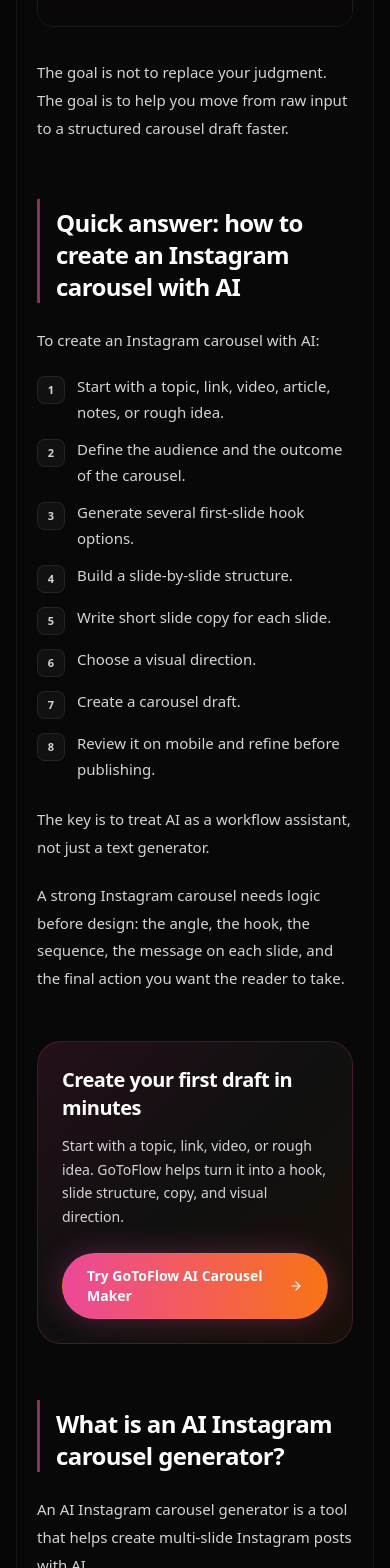
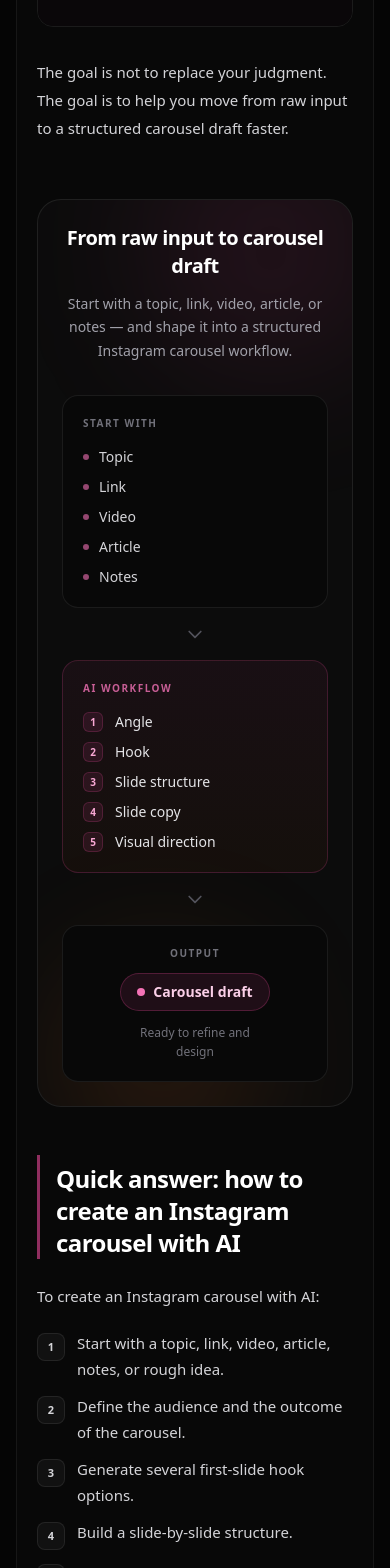
Before and after one commit to matteimikeska49-bot/gtf, a React (Vite) app: page /blog/ai-instagram-carousel-generator in a window 390 px wide. Shown: the part 2820-4388 px from the top of the page. Built offline with nearby package versions, Linux system fonts and the light colour scheme.

Commit message:
Add reusable workflow mockup to AI Instagram article

```diff
--- a/src/components/blog/AiInstagramCarouselGeneratorPage.jsx
+++ b/src/components/blog/AiInstagramCarouselGeneratorPage.jsx
@@ -1,6 +1,6 @@
-import React, { useEffect } from 'react';
+import React, { useEffect, useState } from 'react';
 import { motion } from 'framer-motion';
-import { ArrowRight, Check, ChevronRight, Sparkles } from 'lucide-react';
+import { ArrowRight, Check, ChevronRight, ChevronDown, Sparkles } from 'lucide-react';
 import { Link } from 'react-router-dom';
 import { Header } from '../Header';
 import { Footer } from '../Footer';
@@ -8,6 +8,7 @@ import { MainLayout } from '../MainLayout';
 import { CookieBanner } from '../CookieBanner';
 import { getAppUrlWithRef } from '../../utils/url';
 import { useIsMobile } from '../../hooks/useIsMobile';
+import { InputToCarouselWorkflowMockup } from '../seo-visuals/InputToCarouselWorkflowMockup';
 
 const CTA_URL = 'https://app.gotoflow.io';
 
@@ -449,14 +450,39 @@ const NumberList = ({ items }) => (
 );
 
 const CTABox = ({ heading, text, button }) => (
-  <div className="relative my-12 md:my-16 overflow-hidden rounded-3xl border border-pink-500/20 bg-gradient-to-br from-pink-500/[0.12] via-white/[0.035] to-orange-500/[0.08] p-6 md:p-8">
+  <div className="relative my-12 md:my-16 overflow-hidden rounded-3xl border border-pink-500/25 bg-gradient-to-br from-pink-500/[0.14] via-white/[0.04] to-orange-500/[0.10] p-6 md:p-8">
+    <div className="pointer-events-none absolute -inset-px rounded-3xl" aria-hidden="true">
+      <div className="absolute -top-12 -left-12 w-56 h-56 rounded-full bg-pink-500/20 blur-3xl opacity-60" />
+      <div className="absolute -bottom-10 -right-10 w-48 h-48 rounded-full bg-orange-500/15 blur-3xl opacity-50" />
+    </div>
     <div className="relative z-10 flex flex-col md:flex-row md:items-center md:justify-between gap-6">
       <div>
         <h3 className="text-xl md:text-2xl font-bold text-white tracking-tight mb-3">{heading}</h3>
         <p className="text-zinc-300 text-sm md:text-base leading-[1.7] max-w-2xl">{text}</p>
       </div>
-      <a href={getAppUrlWithRef(CTA_URL)} className="shrink-0 inline-flex items-center justify-center gap-2 px-6 py-3 rounded-full font-bold text-white bg-gradient-to-r from-pink-500 to-orange-500 text-sm hover:scale-105 active:scale-[0.98] transition-all shadow-[0_0_30px_rgba(236,72,153,0.3)] border border-pink-400/20 group">
+      <a href={getAppUrlWithRef(CTA_URL)} className="shrink-0 inline-flex items-center justify-center gap-2 px-6 py-3 rounded-full font-bold text-white bg-gradient-to-r from-pink-500 to-orange-500 text-sm hover:scale-105 active:scale-[0.98] transition-all shadow-[0_0_30px_rgba(236,72,153,0.35)] border border-pink-400/20 group">
         {button} <ArrowRight className="w-4 h-4 group-hover:translate-x-1 transition-transform" />
+      </a>
+    </div>
+  </div>
+);
+
+const FinalCTABlock = ({ heading, text, button }) => (
+  <div className="relative my-14 md:my-20 overflow-hidden rounded-3xl border border-pink-500/30 bg-gradient-to-br from-pink-500/[0.16] via-purple-500/[0.06] to-orange-500/[0.12] p-8 md:p-12">
+    <div className="pointer-events-none absolute inset-0 rounded-3xl" aria-hidden="true">
+      <div className="absolute -top-16 left-1/4 w-72 h-72 rounded-full bg-pink-500/25 blur-[60px] opacity-70" />
+      <div className="absolute -bottom-12 right-1/4 w-60 h-60 rounded-full bg-orange-500/20 blur-[50px] opacity-60" />
+      <div className="absolute top-1/2 -translate-y-1/2 right-0 w-40 h-40 rounded-full bg-purple-500/10 blur-[40px] opacity-50" />
+    </div>
+    <div className="relative z-10 flex flex-col items-center text-center gap-6">
+      <div className="inline-flex items-center gap-2 rounded-full border border-pink-500/30 bg-pink-500/10 px-4 py-1.5">
+        <Sparkles className="w-3.5 h-3.5 text-pink-400" />
+        <span className="text-xs font-semibold text-pink-300 tracking-wide">GoToFlow AI Carousel Maker</span>
+      </div>
+      <h2 className="text-2xl md:text-4xl font-bold text-white tracking-tight leading-[1.15] max-w-2xl">{heading}</h2>
+      <p className="text-zinc-300 text-base md:text-lg leading-[1.75] max-w-xl">{text}</p>
+      <a href={getAppUrlWithRef(CTA_URL)} className="inline-flex items-center gap-2 px-8 py-4 rounded-full font-bold text-white text-base bg-gradient-to-r from-pink-500 to-orange-500 hover:scale-105 active:scale-[0.98] transition-all shadow-[0_0_50px_rgba(236,72,153,0.45)] border border-pink-400/25 group">
+        {button} <ArrowRight className="w-5 h-5 group-hover:translate-x-1 transition-transform" />
       </a>
     </div>
   </div>
@@ -571,19 +597,36 @@ const ExampleBox = ({ label, children }) => (
   </div>
 );
 
-const FAQSection = () => (
+const FAQSection = () => {
+  const [openIndex, setOpenIndex] = useState(null);
+  const toggle = (i) => setOpenIndex(openIndex === i ? null : i);
+  return (
     <section className="mb-4">
       <h2 className="text-2xl md:text-3xl font-bold text-white tracking-tight mb-8 pt-2 border-l-[3px] border-pink-500/60 pl-4">FAQ</h2>
-    <div className="space-y-4">
-      {faqItems.map((item) => (
-        <div key={item.q} className="rounded-2xl border border-white/[0.08] bg-white/[0.025] p-5 md:p-6">
-          <h3 className="text-base md:text-lg font-bold text-white tracking-tight mb-3">{item.q}</h3>
+      <div className="space-y-3">
+        {faqItems.map((item, i) => (
+          <div key={item.q} className="rounded-2xl border border-white/[0.08] bg-white/[0.025] overflow-hidden transition-colors hover:border-white/[0.14]">
+            <button
+              onClick={() => toggle(i)}
+              aria-expanded={openIndex === i}
+              className="w-full flex items-center justify-between gap-4 px-5 md:px-6 py-4 md:py-5 text-left"
+            >
+              <span className="text-base md:text-lg font-bold text-white tracking-tight leading-snug">{item.q}</span>
+              <ChevronDown
+                className={`shrink-0 w-5 h-5 text-zinc-400 transition-transform duration-200 ${openIndex === i ? 'rotate-180' : ''}`}
+              />
+            </button>
+            {openIndex === i && (
+              <div className="px-5 md:px-6 pb-5 md:pb-6 pt-1">
                 <p className="text-sm md:text-base text-zinc-300 leading-[1.75]">{item.a}</p>
+              </div>
+            )}
           </div>
         ))}
       </div>
     </section>
   );
+};
 
 const ArticleBody = () => (
   <article className="pt-4 pb-8 px-4 sm:px-6 relative z-10 w-full bg-[#050505] overflow-hidden">
@@ -635,6 +678,14 @@ const ArticleBody = () => (
           </div>
           <P>The goal is not to replace your judgment. The goal is to help you move from raw input to a structured carousel draft faster.</P>
         </Section>
+
+        <InputToCarouselWorkflowMockup
+          title="From raw input to carousel draft"
+          subtitle="Start with a topic, link, video, article, or notes — and shape it into a structured Instagram carousel workflow."
+          inputs={['Topic', 'Link', 'Video', 'Article', 'Notes']}
+          steps={['Angle', 'Hook', 'Slide structure', 'Slide copy', 'Visual direction']}
+          output="Carousel draft"
+        />
 
         <Section title="Quick answer: how to create an Instagram carousel with AI">
           <P>To create an Instagram carousel with AI:</P>
@@ -936,8 +987,13 @@ const ArticleBody = () => (
           <P>It needs a clear angle, a strong first-slide hook, a logical slide structure, short copy, a visual direction, and a final review before publishing.</P>
           <P>AI can make that process much faster, but only when you use it as a workflow — not as a one-line prompt machine.</P>
           <P>GoToFlow helps you move from topic, link, video, notes, or rough idea to a structured Instagram carousel draft with hook, slide flow, copy, and visual direction.</P>
-          <CTABox heading="Create your next Instagram carousel with GoToFlow" text="Start with a topic, link, video, article, or rough idea — and turn it into a structured carousel draft with hook, slide flow, short copy, and visual direction." button="Try GoToFlow AI Carousel Maker" />
         </Section>
+
+        <FinalCTABlock
+          heading="Create your next Instagram carousel with GoToFlow"
+          text="Start with a topic, link, video, article, or rough idea — and turn it into a structured carousel draft with hook, slide flow, short copy, and visual direction."
+          button="Try GoToFlow AI Carousel Maker"
+        />
 
         <FAQSection />
       </div>
--- /dev/null
+++ b/src/components/seo-visuals/InputToCarouselWorkflowMockup.jsx
@@ -0,0 +1,102 @@
+import React from 'react';
+import { ArrowRight } from 'lucide-react';
+
+/**
+ * InputToCarouselWorkflowMockup
+ * Reusable SEO visual block showing: inputs → AI workflow steps → output.
+ * Pure HTML text — no images, no external assets.
+ */
+export const InputToCarouselWorkflowMockup = ({
+  title = 'From raw input to carousel draft',
+  subtitle = 'Start with a topic, link, video, article, or notes — and shape it into a structured Instagram carousel workflow.',
+  inputs = ['Topic', 'Link', 'Video', 'Article', 'Notes'],
+  steps = ['Angle', 'Hook', 'Slide structure', 'Slide copy', 'Visual direction'],
+  output = 'Carousel draft',
+}) => {
+  return (
+    <div className="relative my-12 md:my-16 overflow-hidden rounded-3xl border border-white/[0.08] bg-white/[0.02]">
+      {/* Soft ambient glow */}
+      <div className="pointer-events-none absolute inset-0 rounded-3xl" aria-hidden="true">
+        <div className="absolute -top-20 left-1/3 w-64 h-64 rounded-full bg-pink-500/10 blur-[70px]" />
+        <div className="absolute -bottom-16 right-1/4 w-56 h-56 rounded-full bg-orange-500/10 blur-[60px]" />
+      </div>
+
+      <div className="relative z-10 p-6 md:p-10">
+        {/* Header */}
+        <div className="mb-8 md:mb-10 text-center">
+          <h3 className="text-xl md:text-2xl font-bold text-white tracking-tight mb-3">{title}</h3>
+          <p className="text-sm md:text-base text-zinc-400 leading-[1.7] max-w-xl mx-auto">{subtitle}</p>
+        </div>
+
+        {/* Main flow — desktop: row, mobile: column */}
+        <div className="flex flex-col md:flex-row items-stretch md:items-start gap-4 md:gap-3">
+
+          {/* Column 1 — Inputs */}
+          <div className="flex-1 rounded-2xl border border-white/[0.08] bg-[#080808] p-5 md:p-6">
+            <p className="text-[10px] font-bold uppercase tracking-[0.15em] text-zinc-500 mb-4">Start with</p>
+            <ul className="space-y-2.5">
+              {inputs.map((item) => (
+                <li key={item} className="flex items-center gap-2.5 text-sm text-zinc-300">
+                  <span className="shrink-0 w-1.5 h-1.5 rounded-full bg-pink-400/60" />
+                  {item}
+                </li>
+              ))}
+            </ul>
+          </div>
+
+          {/* Arrow desktop */}
+          <div className="hidden md:flex items-center justify-center px-1 pt-10">
+            <ArrowRight className="w-5 h-5 text-zinc-600" />
+          </div>
+
+          {/* Arrow mobile */}
+          <div className="flex md:hidden justify-center">
+            <svg className="w-5 h-5 text-zinc-600 rotate-90" fill="none" viewBox="0 0 24 24" stroke="currentColor" strokeWidth={2}>
+              <path strokeLinecap="round" strokeLinejoin="round" d="M9 5l7 7-7 7" />
+            </svg>
+          </div>
+
+          {/* Column 2 — AI Steps */}
+          <div className="flex-[1.4] rounded-2xl border border-pink-500/20 bg-gradient-to-b from-pink-500/[0.06] to-orange-500/[0.04] p-5 md:p-6">
+            <p className="text-[10px] font-bold uppercase tracking-[0.15em] text-pink-400/80 mb-4">AI workflow</p>
+            <ol className="space-y-2.5">
+              {steps.map((step, i) => (
+                <li key={step} className="flex items-center gap-3 text-sm text-zinc-200">
+                  <span className="shrink-0 w-5 h-5 rounded-md bg-pink-500/10 border border-pink-500/20 flex items-center justify-center text-[10px] font-bold text-pink-300">
+                    {i + 1}
+                  </span>
+                  {step}
+                </li>
+              ))}
+            </ol>
+          </div>
+
+          {/* Arrow desktop */}
+          <div className="hidden md:flex items-center justify-center px-1 pt-10">
+            <ArrowRight className="w-5 h-5 text-zinc-600" />
+          </div>
+
+          {/* Arrow mobile */}
+          <div className="flex md:hidden justify-center">
+            <svg className="w-5 h-5 text-zinc-600 rotate-90" fill="none" viewBox="0 0 24 24" stroke="currentColor" strokeWidth={2}>
+              <path strokeLinecap="round" strokeLinejoin="round" d="M9 5l7 7-7 7" />
+            </svg>
+          </div>
+
+          {/* Column 3 — Output */}
+          <div className="flex-1 rounded-2xl border border-white/[0.08] bg-[#080808] p-5 md:p-6 flex flex-col justify-center items-center text-center gap-3">
+            <p className="text-[10px] font-bold uppercase tracking-[0.15em] text-zinc-500">Output</p>
+            <div className="inline-flex items-center gap-2 rounded-full border border-pink-500/25 bg-pink-500/10 px-4 py-2">
+              <span className="w-2 h-2 rounded-full bg-pink-400 shrink-0" />
+              <span className="text-sm font-semibold text-pink-200">{output}</span>
+            </div>
+            <p className="text-xs text-zinc-500 leading-[1.6] max-w-[140px]">
+              Ready to refine and design
+            </p>
+          </div>
+
+        </div>
+      </div>
+    </div>
+  );
+};
```
Also changed, not shown: 34 other files (tests, documents, lock files or other folders). Lines whose indentation alone changed are shown as unchanged.
